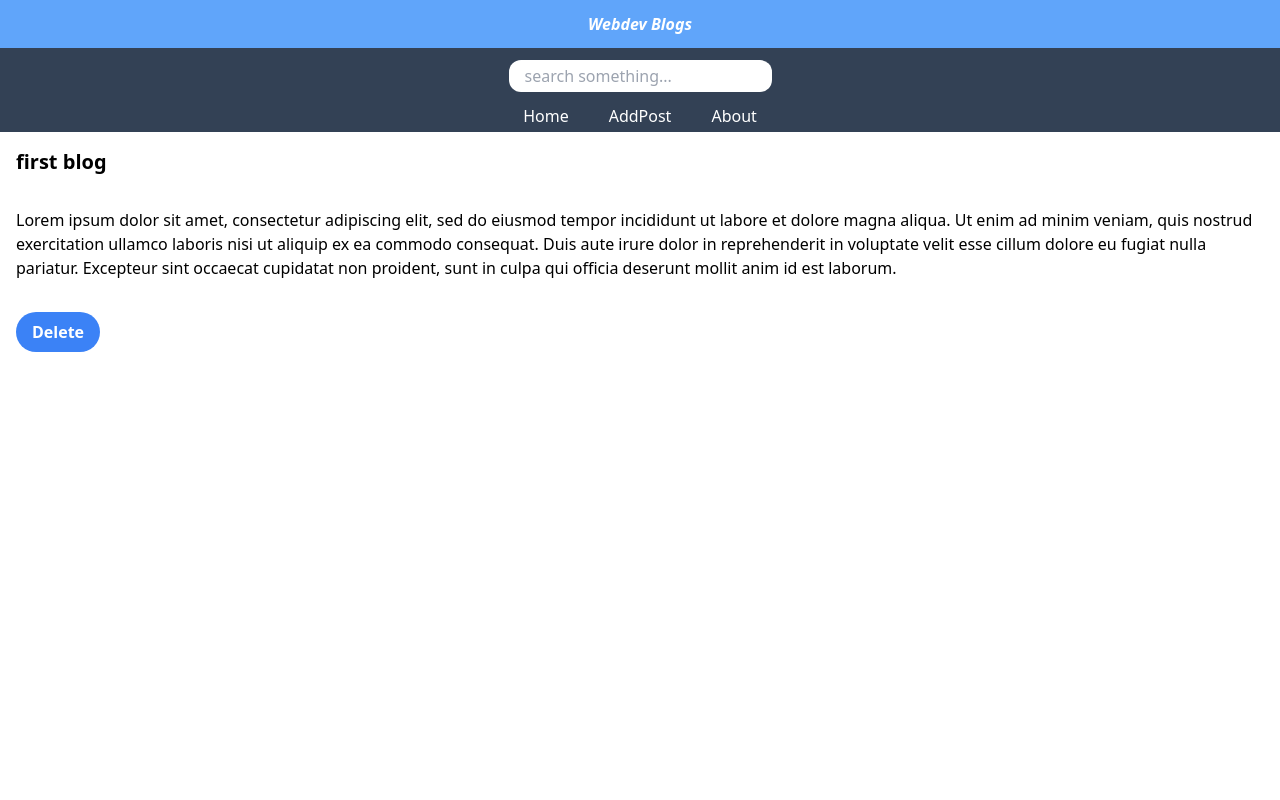
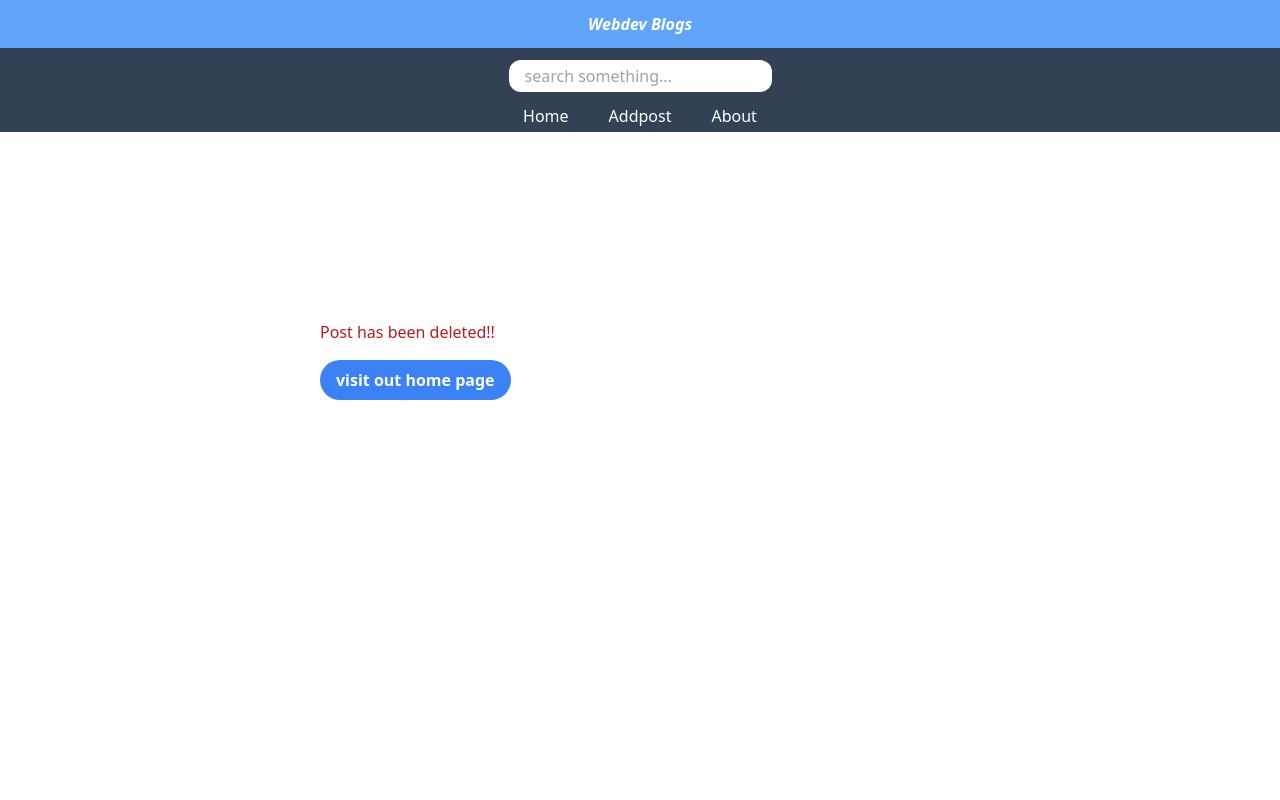
Before and after one commit to zakirali05/blogsite, a React (Create React App) app: page /post/1 in a window 1280 px wide. Both pictures are taken after a click on the button "Delete". Shown: the top 800 px of the page. Built offline with nearby package versions, Linux system fonts and the light colour scheme.

Commit message:
delete function running , post deleted page made

```diff
--- a/src/App.js
+++ b/src/App.js
@@ -1,6 +1,5 @@
-import { useEffect } from "react";
 import { useState } from "react";
-import { useParams } from "react";
+
 // import { useHistory } from "react-router-dom";
 import Header from "./Header";
 import Nav from "./Nav";
@@ -11,13 +10,16 @@ import About from "./About";
 import Footer from "./Footer";
 import Missing from "./Missing";
 import React from "react";
-// import { ReactDOM } from "react";
+
 import { BrowserRouter as Router, Routes, Route } from "react-router-dom";
 function App() {
   const [search, setSearch] = useState("");
   const [title, setTitle] = useState("");
   const [body, setBody] = useState("");
-  const handleDelete = () => {};
+  const handleDelete = (id) => {
+    const itemlist = items.filter((item) => item.id !== id);
+    setItems(itemlist);
+  };
   const [items, setItems] = useState([
     {
       id: 1,
--- a/src/Nav.js
+++ b/src/Nav.js
@@ -25,7 +25,7 @@ const Nav = ({ search, setSearch }) => {
           </Link>
           <Link to={"/addpost"}>
             <li className="hover:bg-white hover:text-black cursor-pointer p-1">
-              AddPost
+              Addpost
             </li>
           </Link>
           <Link to={"/about"}>
--- a/src/PostPage.js
+++ b/src/PostPage.js
@@ -1,5 +1,5 @@
 import React from "react";
-import { useParams } from "react-router-dom";
+import { useParams, Link } from "react-router-dom";
 
 const PostPage = ({ items, handleDelete }) => {
   const { id } = useParams();
@@ -19,6 +19,17 @@ const PostPage = ({ items, handleDelete }) => {
             </button>
           </>
         )}
+        {!post && (
+          <main className="absolute flex-col items-center justify-center top-[40%] left-[25%]">
+            <h2 className="text-red-700">Post has been deleted!!</h2>
+
+            <Link to="/">
+              <button className=" my-4  bg-blue-500 hover:bg-blue-700 text-white font-bold py-2 px-4 rounded-full">
+                visit out home page
+              </button>
+            </Link>
+          </main>
+        )}
       </article>
     </main>
   );
```
